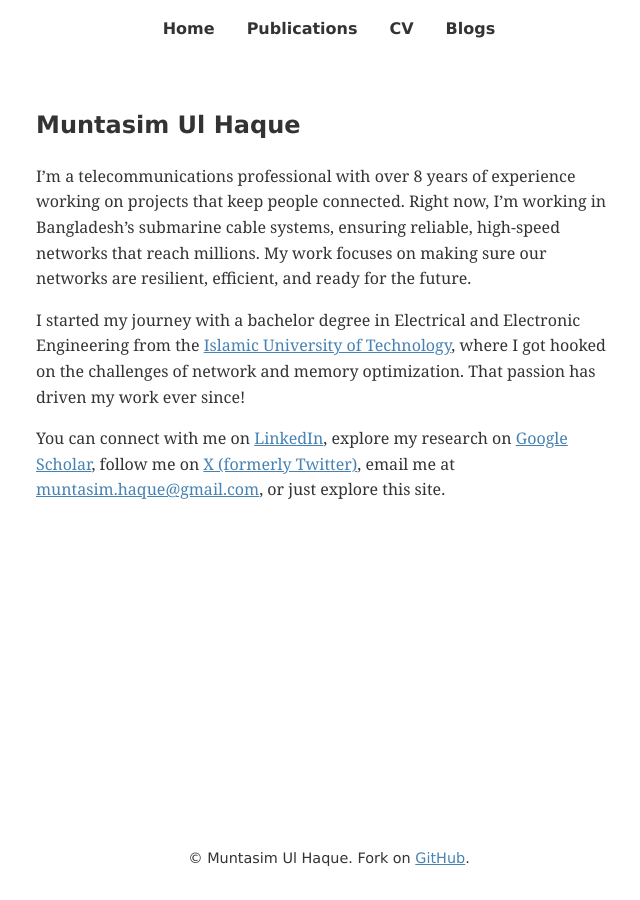
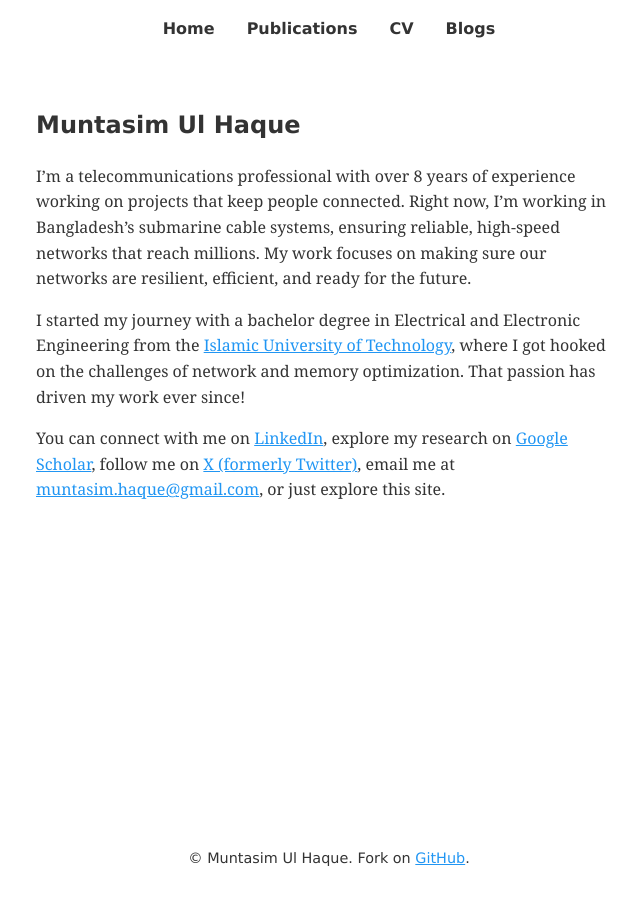
Before and after one commit to muntasimulhaque/muntasimulhaque.github.io, a Jekyll site: the page built from index.md, in a window 1280 px wide. Shown: the whole page, without its empty margins (311-951 px from the left). Built offline with Jekyll 4.4.1, drawn with Linux system fonts in a browser that asks for light colours.

Commit message:
Update main.css

```diff
--- a/assets/css/main.css
+++ b/assets/css/main.css
@@ -3,9 +3,9 @@
     --primary-color: #333333; /* Black as primary color */
     --background-color: #ffffff; /* White for background */
     --text-color: #333333; /* Black for main text */
-    --link-color: #4682b4; /* Standard blue hyperlink color */
+    --link-color: #2196f3; /* Standard blue hyperlink color */
     --visited-link-color: #8e44ad; /* Dark purple for visited links */
-    --hover-link-color: #4682b4; /* Blue for hover links */
+    --hover-link-color: #2196f3; /* Blue for hover links */
     --max-content-width: 650px; /* Reduced max content width for better readability */
 }
 
```
